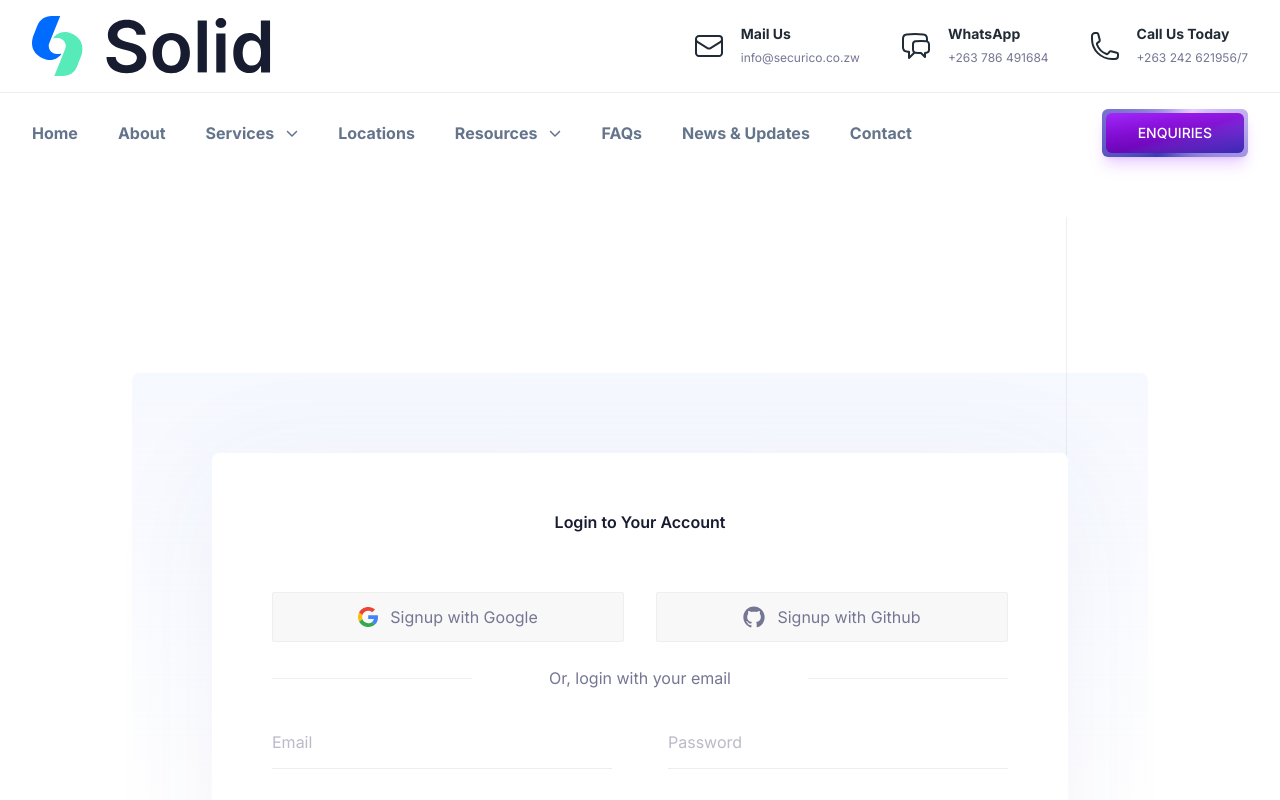
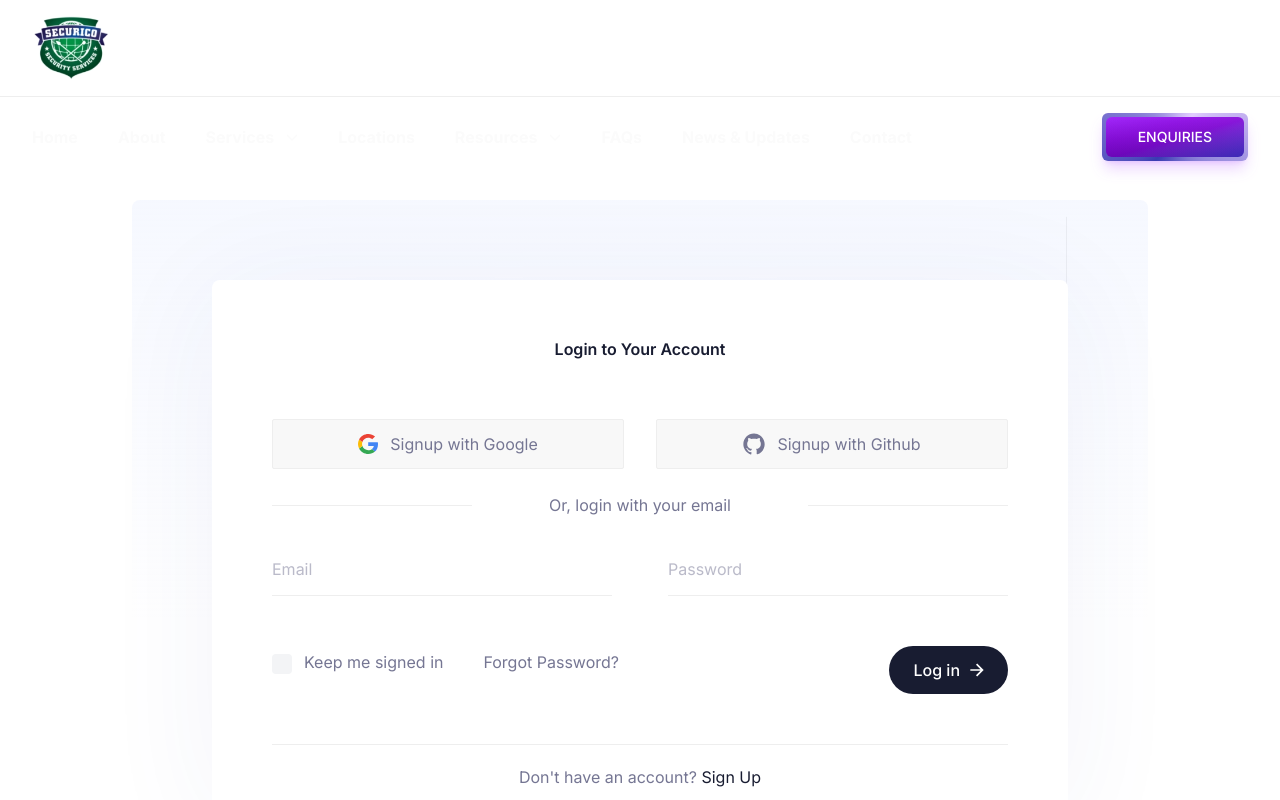
Before and after one commit to devco-apps/securico, a Next.js app: page /auth/signin in a window 1280 px wide. Shown: the top 800 px of the page. Built offline with nearby package versions, Linux system fonts and the light colour scheme.

Commit message:
style: update header layout and branding assets
- replace logo-light.svg with logo-light-1.webp
- set header position to absolute and remove white background
- update text and icon colors to white for better visibility
- adjust logo dimensions and styling for the new light theme asset

```diff
--- a/components/Header/index.tsx
+++ b/components/Header/index.tsx
@@ -61,9 +61,9 @@ const Header = () => {
   };
 
   return (
-    <header className="z-99999 w-full">
+    <header className="absolute z-99999 w-full">
       {/* Top Bar */}
-      <div className="hidden border-b border-stroke bg-white py-4 dark:border-strokedark dark:bg-secondary xl:block">
+      <div className="hidden border-b border-stroke py-4 dark:border-strokedark dark:bg-secondary xl:block">
         <div className="mx-auto flex max-w-c-1390 items-center justify-between px-4 md:px-8 2xl:px-0">
           {/* Logo */}
           <div className="w-60">
@@ -76,10 +76,10 @@ const Header = () => {
                 className="hidden w-full dark:block"
               />
               <Image
-                src="/images/logo/logo-light.svg"
+                src="/images/logo/logo-light-1.webp"
                 alt="logo"
-                width={190}
-                height={40}
+                width={409.7}
+                height={103.6}
                 className="w-full dark:hidden"
               />
             </Link>
@@ -96,7 +96,7 @@ const Header = () => {
                   viewBox="0 0 24 24"
                   strokeWidth="1.5"
                   stroke="currentColor"
-                  className="h-8 w-8 text-[#212b36] dark:text-white"
+                  className="h-8 w-8 text-white dark:text-white"
                 >
                   <path
                     strokeLinecap="round"
@@ -106,10 +106,10 @@ const Header = () => {
                 </svg>
               </div>
               <div>
-                <p className="text-sm font-bold text-[#212b36] dark:text-white">
+                <p className="text-sm font-bold text-white dark:text-white">
                   Mail Us
                 </p>
-                <a href="mailto:info@securico.co.zw" className="text-xs text-body-color">
+                <a href="mailto:info@securico.co.zw" className="text-xs text-white">
                   info@securico.co.zw
                 </a>
               </div>
@@ -124,7 +124,7 @@ const Header = () => {
                   viewBox="0 0 24 24"
                   strokeWidth="1.5"
                   stroke="currentColor"
-                  className="h-8 w-8 text-[#212b36] dark:text-white"
+                  className="h-8 w-8 text-white dark:text-white"
                 >
                   <path
                     strokeLinecap="round"
@@ -134,10 +134,10 @@ const Header = () => {
                 </svg>
               </div>
               <div>
-                <p className="text-sm font-bold text-[#212b36] dark:text-white">
+                <p className="text-sm font-bold text-white dark:text-white">
                   WhatsApp
                 </p>
-                <a href="https://wa.me/263786491684" className="text-xs text-body-color">
+                <a href="https://wa.me/263786491684" className="text-xs text-white">
                   +263 786 491684
                 </a>
               </div>
@@ -145,14 +145,14 @@ const Header = () => {
 
             {/* Phone */}
             <div className="flex items-center gap-4">
-              <div className="text-primary">
+              <div className="text-white">
                 <svg
                   xmlns="http://www.w3.org/2000/svg"
                   fill="none"
                   viewBox="0 0 24 24"
                   strokeWidth="1.5"
                   stroke="currentColor"
-                  className="h-8 w-8 text-[#212b36] dark:text-white"
+                  className="h-8 w-8 text-white dark:text-white"
                 >
                   <path
                     strokeLinecap="round"
@@ -162,10 +162,10 @@ const Header = () => {
                 </svg>
               </div>
               <div>
-                <p className="text-sm font-bold text-[#212b36] dark:text-white">
+                <p className="text-sm font-bold text-white dark:text-white">
                   Call Us Today
                 </p>
-                <a href="tel:+263242621956" className="text-xs text-body-color">
+                <a href="tel:+263242621956" className="text-xs text-white">
                   +263 242 621956/7
                 </a>
               </div>
@@ -177,7 +177,7 @@ const Header = () => {
       {/* Navigation Bar */}
       <div className="h-20">
         <div
-          className={`z-99999 w-full bg-white transition-all duration-300 dark:bg-secondary ${stickyMenu
+          className={`z-99999 w-full  transition-all duration-300 dark:bg-secondary ${stickyMenu
             ? "fixed left-0 top-0 animate-sticky-slide-down py-2 shadow-md"
             : "relative py-4"
             }`}
@@ -254,7 +254,7 @@ const Header = () => {
                         <>
                           <button
                             onClick={() => handleSubmenu(key)}
-                            className="flex cursor-pointer items-center justify-between gap-3 font-bold text-[#64748b] hover:text-primary dark:text-white dark:hover:text-primary"
+                            className="flex cursor-pointer items-center justify-between gap-3 font-bold text-[#fbfbfb] hover:text-primary dark:text-white dark:hover:text-primary"
                             aria-expanded={openIndex === key}
                             aria-haspopup="true"
                           >
@@ -287,7 +287,7 @@ const Header = () => {
                           className={
                             pathUrl === menuItem.path
                               ? "font-bold text-primary hover:text-primary"
-                              : "font-bold text-[#64748b] hover:text-primary dark:text-white dark:hover:text-primary"
+                              : "font-bold text-[#fbfbfb] hover:text-primary dark:text-white dark:hover:text-primary"
                           }
                         >
                           {menuItem.title}
```
Also changed, not shown: public/images/logo/logo-light-1.webp (added), public/images/logo/logo-light.svg (deleted).
